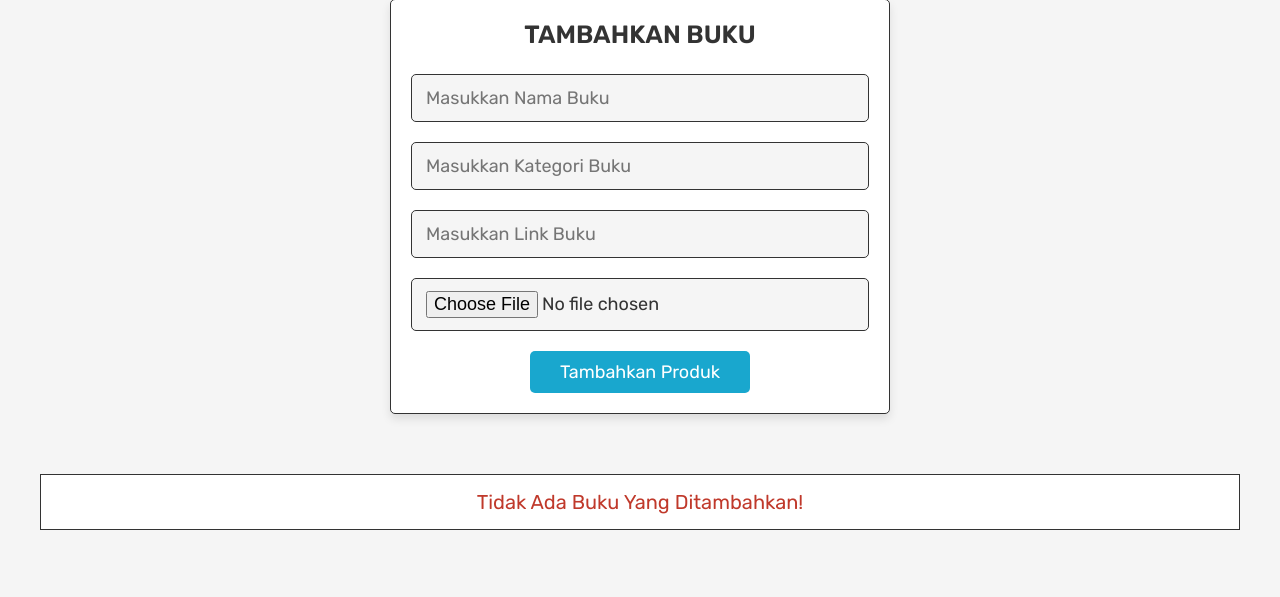
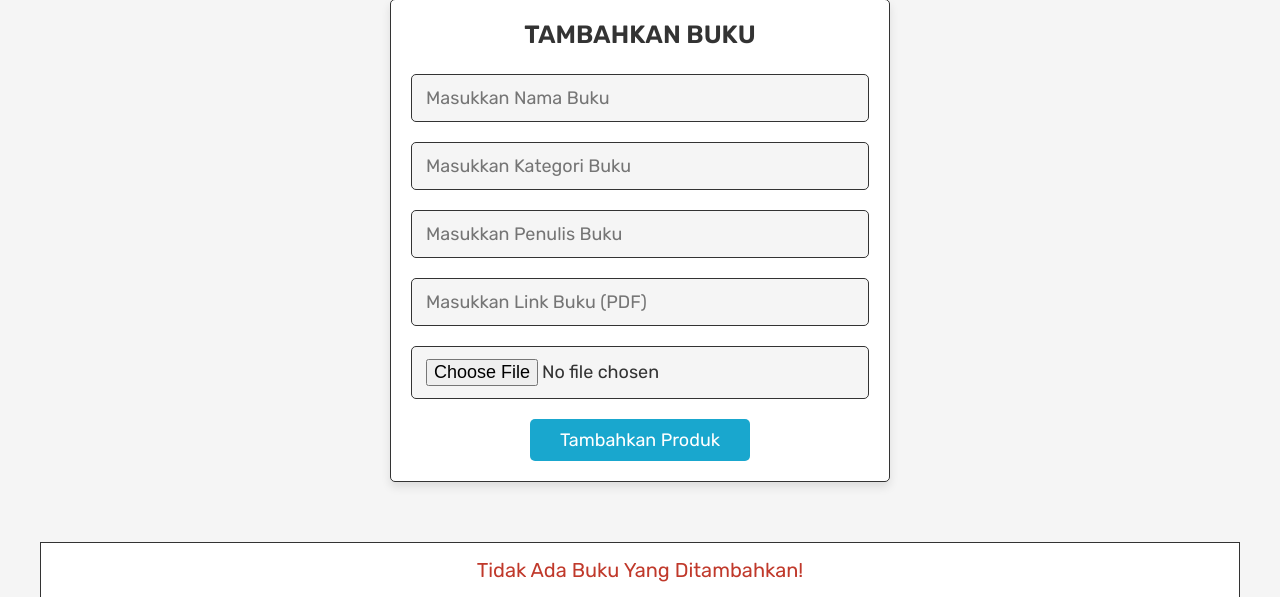
Before and after one commit to DzakaAl/Peminjaman-Buku-di-Perpustakaan-Tadika-Mesra, a PHP site: page /admin_buku.php in a window 1280 px wide. Shown: the part 167-764 px from the top of the page. Run offline with PHP 8.4, Linux system fonts and the light colour scheme; the visitor is signed in with stand-in values (Sample User, id 1); data that the repository does not hold is empty.

Commit message:
Update admin_buku.php

```diff
--- a/admin_buku.php
+++ b/admin_buku.php
@@ -14,21 +14,23 @@ if(isset($_POST['add_product'])){
 
    $name = mysqli_real_escape_string($conn, $_POST['name']);
    $kategori = $_POST['kategori'];
+   $penulis = $_POST['penulis'];
+   $pdf = $_POST['pdf'];
    $image = $_FILES['image']['name'];
    $image_size = $_FILES['image']['size'];
    $image_tmp_name = $_FILES['image']['tmp_name'];
    $image_folder = 'uploaded_img/'.$image;
 
-   $select_product_name = mysqli_query($conn, "SELECT name FROM `products` WHERE name = '$name'") or die('query failed');
+   $select_product_name = mysqli_query($conn, "SELECT * FROM `buku` WHERE nama = '$name'") or die('query failed');
 
    if(mysqli_num_rows($select_product_name) > 0){
       $message[] = 'Buku Sudah Ditambahkan!';
    }else{
-      $add_product_query = mysqli_query($conn, "INSERT INTO `products`(name, kategori, image) VALUES('$name', '$kategori', '$image')") or die('query failed');
+      $add_product_query = mysqli_query($conn, "INSERT INTO `buku`(nama, kategori, penulis,  pdf, gambar) VALUES('$name', '$kategori', '$penulis', '$pdf', '$image')") or die('query failed');
 
       if($add_product_query){
          if($image_size > 2000000){
-            $message[] = 'image size is too large';
+            $message[] = 'Ukuran gambar terlalu besar!';
          }else{
             move_uploaded_file($image_tmp_name, $image_folder);
             $message[] = 'Buku Sudah Ditambahkan!';
@@ -41,10 +43,10 @@ if(isset($_POST['add_product'])){
 
 if(isset($_GET['delete'])){
    $delete_id = $_GET['delete'];
-   $delete_image_query = mysqli_query($conn, "SELECT image FROM `products` WHERE id = '$delete_id'") or die('query failed');
+   $delete_image_query = mysqli_query($conn, "SELECT gambar FROM `buku` WHERE id = '$delete_id'") or die('query failed');
    $fetch_delete_image = mysqli_fetch_assoc($delete_image_query);
-   unlink('uploaded_img/'.$fetch_delete_image['image']);
-   mysqli_query($conn, "DELETE FROM `products` WHERE id = '$delete_id'") or die('query failed');
+   unlink('uploaded_img/'.$fetch_delete_image['gambar']);
+   mysqli_query($conn, "DELETE FROM `buku` WHERE id = '$delete_id'") or die('query failed');
    header('location:admin_buku.php');
 }
 
@@ -53,9 +55,9 @@ if(isset($_POST['update_product'])){
    $update_p_id = $_POST['update_p_id'];
    $update_name = $_POST['update_name'];
    $update_kategori = $_POST['update_kategori'];
-   $update_link = $_POST['update_link'];
-
-   mysqli_query($conn, "UPDATE `products` SET name = '$update_name', kategori='$update_kategori', pdf='$update_link' WHERE id = '$update_p_id'") or die('query failed');
+   $update_penulis = $_POST['update_penulis'];
+   $update_pdf = $_POST['update_pdf'];
+   mysqli_query($conn, "UPDATE `buku` SET nama = '$update_name', kategori = '$update_kategori', penulis = '$update_penulis', pdf = '$update_pdf' WHERE id = '$update_p_id'") or die('query failed');
 
    $update_image = $_FILES['update_image']['name'];
    $update_image_tmp_name = $_FILES['update_image']['tmp_name'];
@@ -67,7 +69,7 @@ if(isset($_POST['update_product'])){
       if($update_image_size > 2000000){
          $message[] = 'image file size is too large';
       }else{
-         mysqli_query($conn, "UPDATE `products` SET image = '$update_image' WHERE id = '$update_p_id'") or die('query failed');
+         mysqli_query($conn, "UPDATE `buku` SET gambar = '$update_image' WHERE id = '$update_p_id'") or die('query failed');
          move_uploaded_file($update_image_tmp_name, $update_folder);
          unlink('uploaded_img/'.$update_old_image);
       }
@@ -85,12 +87,11 @@ if(isset($_POST['update_product'])){
    <meta charset="UTF-8">
    <meta http-equiv="X-UA-Compatible" content="IE=edge">
    <meta name="viewport" content="width=device-width, initial-scale=1.0">
-   <title>Buku</title>
+   <title>Penambahan Katalog Buku</title>
+   <link rel="icon" href="images/perpus.png">
 
-   <!-- font awesome cdn link  -->
    <link rel="stylesheet" href="https://cdnjs.cloudflare.com/ajax/libs/font-awesome/6.0.0/css/all.min.css">
 
-   <!-- custom admin css file link  -->
    <link rel="stylesheet" href="css/admin_style.css">
 
 </head>
@@ -98,15 +99,14 @@ if(isset($_POST['update_product'])){
 
 <?php include 'admin_header.php'; ?>
 
-<!-- product CRUD section starts  -->
-
 <section class="add-products">
    <h1 class="title">Katalog Buku</h1>
    <form action="" method="post" enctype="multipart/form-data">
       <h3>Tambahkan Buku</h3>
       <input type="text" name="name" class="box" placeholder="Masukkan Nama Buku" required>
       <input type="text" name="kategori" class="box" placeholder="Masukkan Kategori Buku" required>
-      <input type="text" name="pdf" class="box" placeholder="Masukkan Link Buku" required>
+      <input type="text" name="penulis" class="box" placeholder="Masukkan Penulis Buku" required>
+      <input type="text" name="pdf" class="box" placeholder="Masukkan Link Buku (PDF)" required>
       <input type="file" name="image" accept="image/jpg, image/jpeg, image/png" class="box" required>
       <input type="submit" value="Tambahkan Produk" name="add_product" class="btn">
    </form>
@@ -115,14 +115,15 @@ if(isset($_POST['update_product'])){
 <section class="show-products">
    <div class="box-container">
       <?php
-         $select_products = mysqli_query($conn, "SELECT * FROM `products`") or die('query failed');
+         $select_products = mysqli_query($conn, "SELECT * FROM `buku`") or die('query failed');
          if(mysqli_num_rows($select_products) > 0){
             while($fetch_products = mysqli_fetch_assoc($select_products)){
       ?>
       <div class="box">
-         <img src="uploaded_img/<?php echo $fetch_products['image']; ?>" alt="">
-         <div class="name"><?php echo $fetch_products['name']; ?></div>
-         <div class="kategori"><?php echo $fetch_products['kategori']; ?></div>
+         <img src="uploaded_img/<?php echo $fetch_products['gambar']; ?>" alt="">
+         <div class="name"><?php echo $fetch_products['nama']; ?></div>
+         <div class="kategori">Kategori : <?php echo $fetch_products['kategori']; ?></div>
+         <div class="penulis">Penulis : <?php echo $fetch_products['penulis']; ?></div>
          <a href="admin_buku.php?update=<?php echo $fetch_products['id']; ?>" class="option-btn">Perbarui</a>
          <a href="admin_buku.php?delete=<?php echo $fetch_products['id']; ?>" class="delete-btn" onclick="return confirm('Hapus Buku Ini?');">Hapus</a>
       </div>
@@ -139,17 +140,18 @@ if(isset($_POST['update_product'])){
    <?php
       if(isset($_GET['update'])){
          $update_id = $_GET['update'];
-         $update_query = mysqli_query($conn, "SELECT * FROM `products` WHERE id = '$update_id'") or die('query failed');
+         $update_query = mysqli_query($conn, "SELECT * FROM `buku` WHERE id = '$update_id'") or die('query failed');
          if(mysqli_num_rows($update_query) > 0){
             while($fetch_update = mysqli_fetch_assoc($update_query)){
    ?>
    <form action="" method="post" enctype="multipart/form-data">
       <input type="hidden" name="update_p_id" value="<?php echo $fetch_update['id']; ?>">
-      <input type="hidden" name="update_old_image" value="<?php echo $fetch_update['image']; ?>">
-      <img src="uploaded_img/<?php echo $fetch_update['image']; ?>" alt="">
-      <input type="text" name="update_name" value="<?php echo $fetch_update['name']; ?>" class="box" required placeholder="Masukkan Nama Buku">
+      <input type="hidden" name="update_old_image" value="<?php echo $fetch_update['gambar']; ?>">
+      <img src="uploaded_img/<?php echo $fetch_update['gambar']; ?>" alt="">
+      <input type="text" name="update_name" value="<?php echo $fetch_update['nama']; ?>" class="box" required placeholder="Masukkan Nama Buku">
       <input type="text" name="update_kategori" value="<?php echo $fetch_update['kategori']; ?>" class="box" required placeholder="Masukkan Kategori Buku">
-      <input type="text" name="update_link" value="<?php echo $fetch_update['pdf']; ?>" class="box" required placeholder="Masukkan Link Buku">
+      <input type="text" name="update_penulis" value="<?php echo $fetch_update['penulis']; ?>" class="box" required placeholder="Masukkan Penulis Buku">
+      <input type="text" name="update_pdf" value="<?php echo $fetch_update['pdf']; ?>" class="box" required placeholder="Masukkan Link Buku (PDF)">
       <input type="file" class="box" name="update_image" accept="image/jpg, image/jpeg, image/png">
       <input type="submit" value="Perbarui" name="update_product" class="btn">
       <input type="reset" value="Batal" id="close-update" class="option-btn">
@@ -163,12 +165,6 @@ if(isset($_POST['update_product'])){
    ?>
 </section>
 
-
-
-
-
-
-<!-- custom admin js file link  -->
 <script src="js/admin_script.js"></script>
 
 </body>
```
